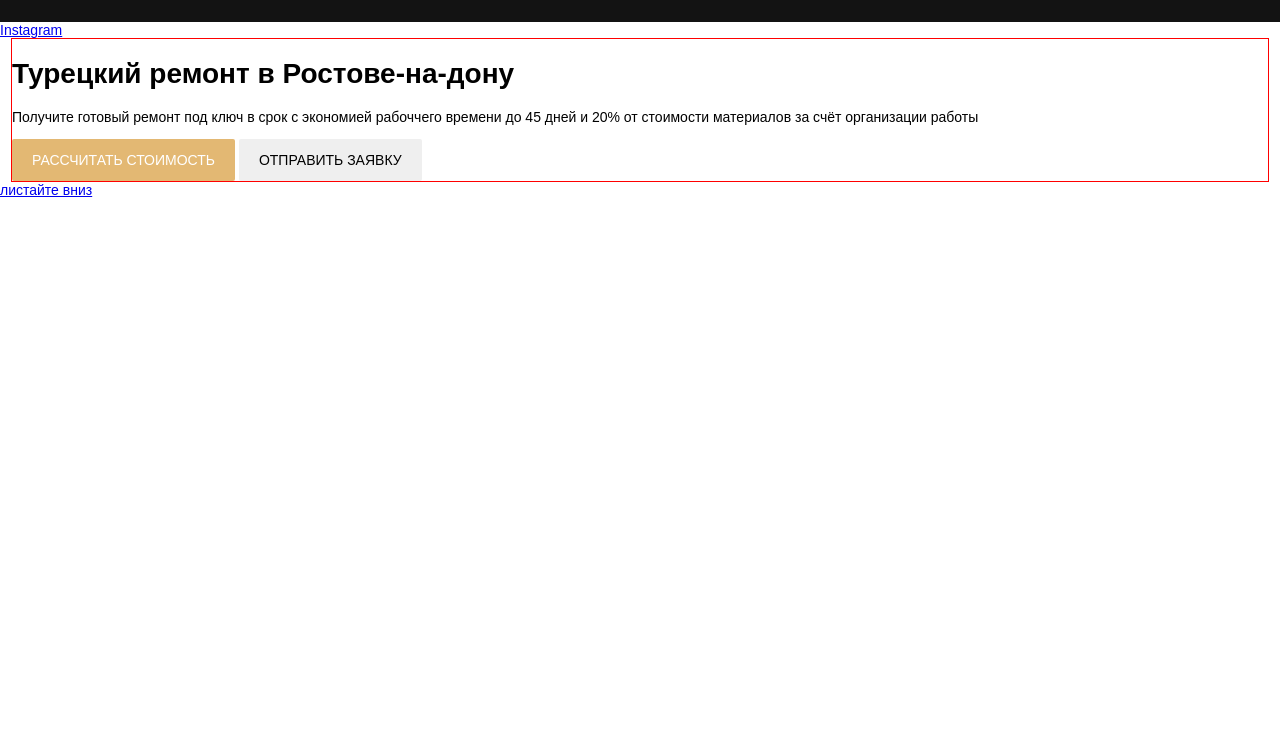
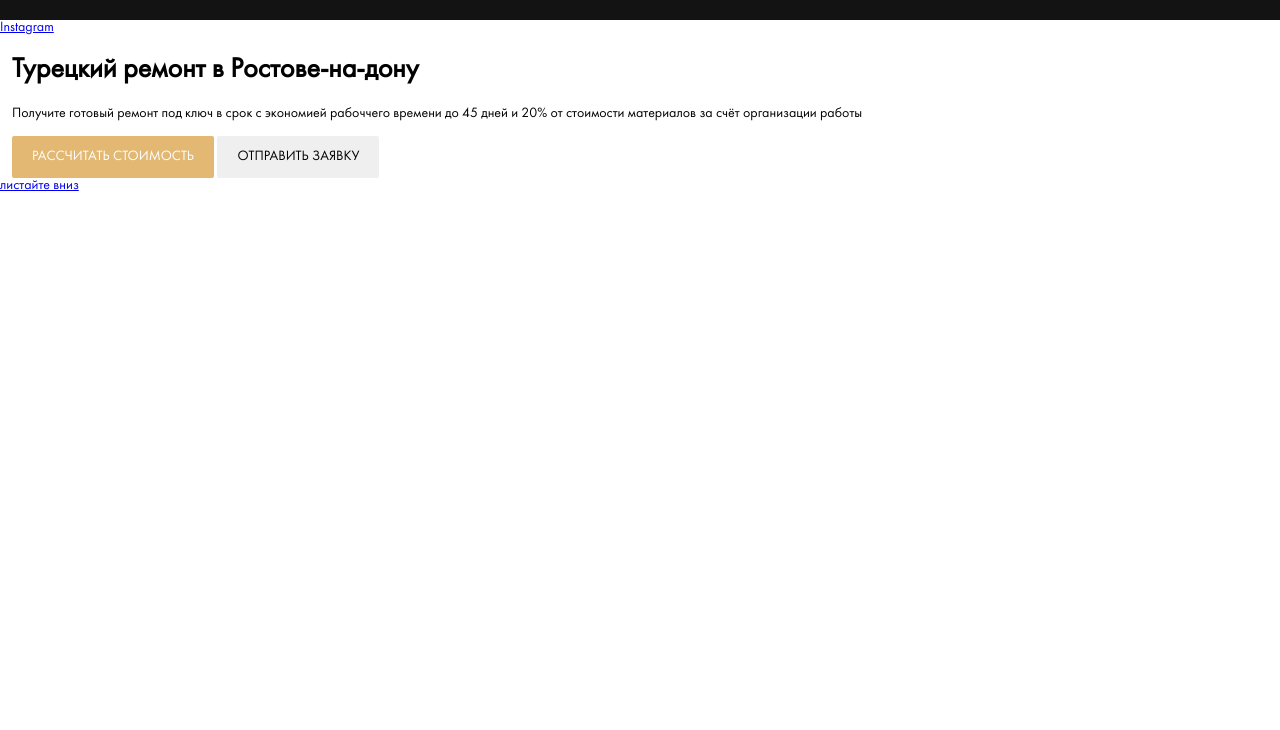
Before and after one commit to malishkreet/-Storage, a website: page index.html in a window 1280 px wide. Shown: the part 70-800 px from the top of the page. Drawn offline with Linux system fonts and the light colour scheme; files whose address does not match are found by name.

Commit message:
feat: add Futura Book & Demi fonts

```diff
--- a/gulpfile.js
+++ b/gulpfile.js
@@ -1,6 +1,7 @@
 const {src, dest, watch} = require('gulp');
 const browserSync = require('browser-sync').create();
 const sass = require('gulp-sass')
+const autoprefixer = require('gulp-autoprefixer');
 
 
 // Static server
@@ -18,10 +19,15 @@
 
 
  function serveSass() {
-    return src("./sass/*.sass")
+    return src("./sass/**/*.sass")
         .pipe(sass())
+        .pipe(autoprefixer({
+            cascade: false
+        }))
         .pipe(dest("./css"))
         .pipe(browserSync.stream());
 };
 
+
+
 exports.serve = bs;
--- a/package.json
+++ b/package.json
@@ -18,6 +18,7 @@
   "homepage": "https://github.com/malishkreet/-Storage#readme",
   "devDependencies": {
     "gulp": "^4.0.2",
+    "gulp-autoprefixer": "^7.0.1",
     "gulp-clean-css": "^4.3.0",
     "gulp-minify-css": "^1.2.4",
     "gulp-sass": "^4.1.0"
--- /dev/null
+++ b/sass/_fonts.scss
@@ -0,0 +1,19 @@
+@font-face {
+    font-family: 'Futura Book';
+    src:
+    url('../futura/FuturaBookC.woff') format('woff'),
+    url('../futura/FuturaBookC.woff2') format('woff');
+    font-weight: normal;
+    font-style: normal;
+    font-display: wrap;
+    }
+
+@font-face {
+    font-family: 'Futura Demi';
+    src:
+    url('../futura/FuturaDemiC.woff') format('woff'),
+    url('../futura/FuturaDemiC.woff2') format('woff');
+    font-weight: normal;
+    font-style: normal;
+    font-display: wrap;
+    }
--- a/sass/_grid.sass
+++ b/sass/_grid.sass
@@ -1,4 +1,3 @@
 .container
     max-width: 1256px
     margin: auto
-    border: 1px solid red
--- a/sass/style.sass
+++ b/sass/style.sass
@@ -3,7 +3,8 @@
 @import 'sass/grid'
 @import 'templates/header'
 @import 'interface'
+@import 'fonts'
 
 body
-    font-family: sans-serif
+    font-family: 'Futura Book', sans-serif
     font-size: 14px
```
Also changed, not shown: css/style.css, fonts/futura/FuturaBookC.woff (added), fonts/futura/FuturaBookC.woff2 (added), fonts/futura/FuturaDemiC.woff (added), fonts/futura/FuturaDemiC.woff2 (added), 1 other file.
